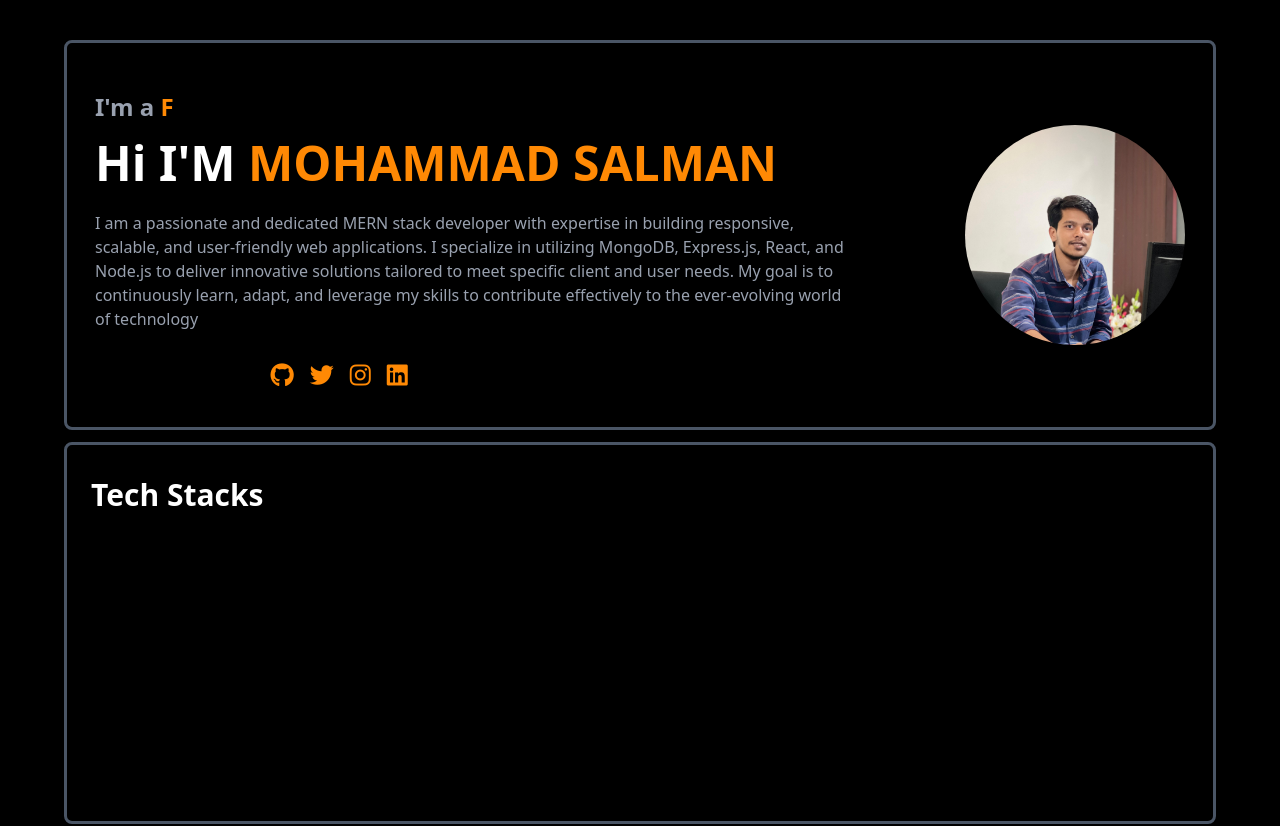
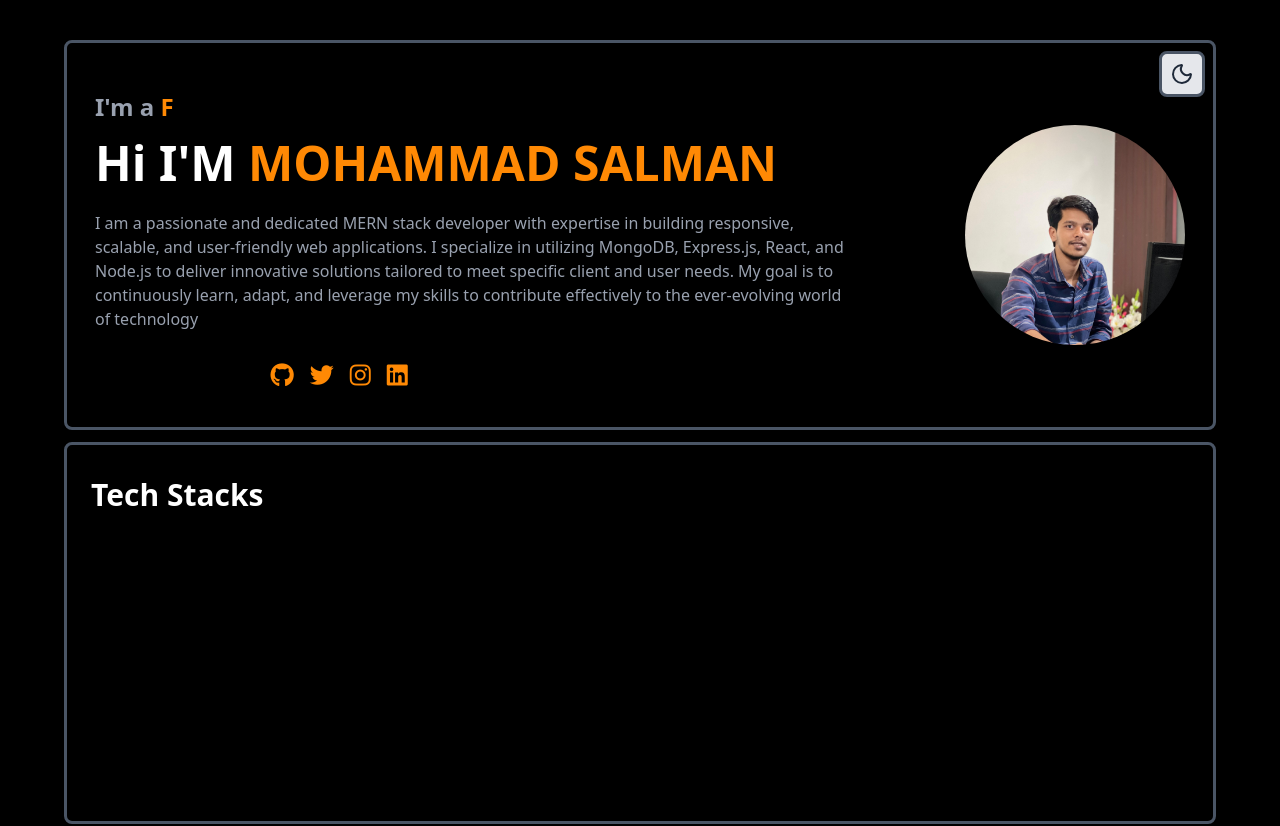
Before and after one commit to Salman-pc/Portfolio, a React (Vite) app: page / in a window 1280 px wide. Shown: the top 826 px of the page. Built offline with nearby package versions, Linux system fonts and the light colour scheme.

Commit message:
organized structure

```diff
--- a/index.html
+++ b/index.html
@@ -6,7 +6,7 @@
     <meta name="viewport" content="width=device-width, initial-scale=1.0" />
     <!-- font Awesome -->
     <link rel="stylesheet" href="https://cdnjs.cloudflare.com/ajax/libs/font-awesome/6.7.1/css/all.min.css" integrity="sha512-5Hs3dF2AEPkpNAR7UiOHba+lRSJNeM2ECkwxUIxC1Q/FLycGTbNapWXB4tP889k5T5Ju8fs4b1P5z/iB4nMfSQ==" crossorigin="anonymous" referrerpolicy="no-referrer" />
-    <title>Portfolio</title>
+    <title>salman pc</title>
   </head>
   <body class="bg-black text-white">
     <div id="root"></div>
--- a/src/App.jsx
+++ b/src/App.jsx
@@ -1,19 +1,13 @@
 import './App.css'
 import './index.css'
-import Moreproject from './Componets/Moreproject'
-import Hero from './Hero'
-import { Routes,Route } from 'react-router-dom'
+import AppRoutes from './Routes/AppRoutes'
+
 
 function App() {
 
   return (
     <div className='bg-black text-white px-4'>
-
-      <Routes>
-        <Route path='/projects' element={<Moreproject/>} />
-        <Route path='/' element={<Hero/>} />
-      </Routes>
-
+      <AppRoutes/>
     </div>
   )
 }
--- a/src/Componets/Home.jsx
+++ b/src/Componets/Home.jsx
@@ -3,10 +3,14 @@ import profile from '../assets/profile3.jpg'
 import resume from '../assets/resume.pdf'
 import { useState, useEffect } from "react";
 import { motion } from 'framer-motion';
+import { Sun, Moon } from "lucide-react";
+import { useTheme } from '../context/ThemeContext';
+
 
 function Home() {
 
-  const textArray = ["Frontend Developer","Full Stack Developer","MERN Stack Developer"];
+  const { theme, toggleTheme } = useTheme();
+  const textArray = ["Frontend Developer", "Full Stack Developer", "MERN Stack Developer"];
   const [currentText, setCurrentText] = useState("");
   const [index, setIndex] = useState(0);
   const [isRemoving, setIsRemoving] = useState(false);
@@ -34,10 +38,16 @@ function Home() {
     return () => clearInterval(interval);
   }, [currentText, isRemoving, index, textArray]);
 
+  return (
+    <div className=' relative container mx-auto max-w-screen-xl mt-4 sm:border-[3px] sm:border-gray-600 rounded-lg  sm:px-3 sm:py-8 mb-3'>
+      <div className=" text-white h-full w-full ">
+        <button
+          onClick={toggleTheme}
+          className="absolute md:right-2 md:top-2 right-0 -top-6 border-3 border-gray-600 p-2 rounded-lg transition duration-300 bg-gray-200 dark:bg-gray-700"
+        >
+          {theme === "light" ? <Moon className="text-gray-800" /> : <Sun className="text-yellow-500" />}
+        </button>
 
-  return (
-    <div className=' container mx-auto max-w-screen-xl mt-4 sm:border-[3px] sm:border-gray-600 rounded-lg  sm:px-3 sm:py-8 mb-3'>
-      <div className=" text-white h-full w-full  ">
         <div className=" w-full sm:px-4 flex flex-col md:flex-row  md:justify-between  items-center justify-between">
           {/* Left Section */}
           <div className="  lg:w-9/12 md:w-full md:text-left">
--- /dev/null
+++ b/src/Routes/AppRoutes.jsx
@@ -0,0 +1,17 @@
+import React from 'react';
+import { Routes, Route } from 'react-router-dom'
+import Hero from '../Hero';
+import Moreproject from '../Pages/Moreproject';
+
+const AppRoutes = () => {
+    return (
+        <div>
+            <Routes>
+                <Route path='/projects' element={<Moreproject />} />
+                <Route path='/' element={<Hero />} />
+            </Routes>
+        </div>
+    );
+}
+
+export default AppRoutes;
--- /dev/null
+++ b/src/context/Context.jsx
@@ -0,0 +1,16 @@
+import React, { createContext } from 'react';
+import { ThemeProvider } from './ThemeContext';
+
+const Context = createContext()
+
+const ContextProvider = ({ children }) => {
+    return (
+        <Context.Provider >
+            <ThemeProvider>
+                {children}
+            </ThemeProvider>
+        </Context.Provider>
+    );
+}
+
+export default ContextProvider;
--- /dev/null
+++ b/src/context/ThemeContext.jsx
@@ -0,0 +1,31 @@
+// ThemeContext.jsx
+import { createContext, useEffect, useState, useContext } from "react";
+
+const ThemeContext = createContext();
+
+export const ThemeProvider = ({ children }) => {
+  const [theme, setTheme] = useState(
+    localStorage.getItem("theme") || "light"
+  );
+
+  useEffect(() => {
+    if (theme === "dark") {
+      document.documentElement.classList.add("dark");
+    } else {
+      document.documentElement.classList.remove("dark");
+    }
+    localStorage.setItem("theme", theme);
+  }, [theme]);
+
+  const toggleTheme = () =>
+    setTheme((prev) => (prev === "light" ? "dark" : "light"));
+
+  return (
+    <ThemeContext.Provider value={{ theme, toggleTheme }}>
+      {children}
+    </ThemeContext.Provider>
+  );
+};
+
+// Custom hook for easy access
+export const useTheme = () => useContext(ThemeContext);
--- a/src/main.jsx
+++ b/src/main.jsx
@@ -3,12 +3,15 @@ import { createRoot } from 'react-dom/client'
 import './index.css'
 import App from './App.jsx'
 import { BrowserRouter } from 'react-router-dom'
+import ContextProvider from './context/context.jsx'
 
 
 createRoot(document.getElementById('root')).render(
   <StrictMode>
     <BrowserRouter>
-      <App />
+      <ContextProvider>
+        <App />
+      </ContextProvider>
     </BrowserRouter>
   </StrictMode>,
 )
--- a/tailwind.config.js
+++ b/tailwind.config.js
@@ -1,5 +1,6 @@
 module.exports = {
   content: ["./index.html", "./src/**/*.{js,ts,jsx,tsx}"],
+    darkMode: 'media',
   theme: {
     extend: {},
   },
```
Also changed, not shown: src/Pages/Moreproject.jsx (renamed from src/Componets/Moreproject.jsx).
